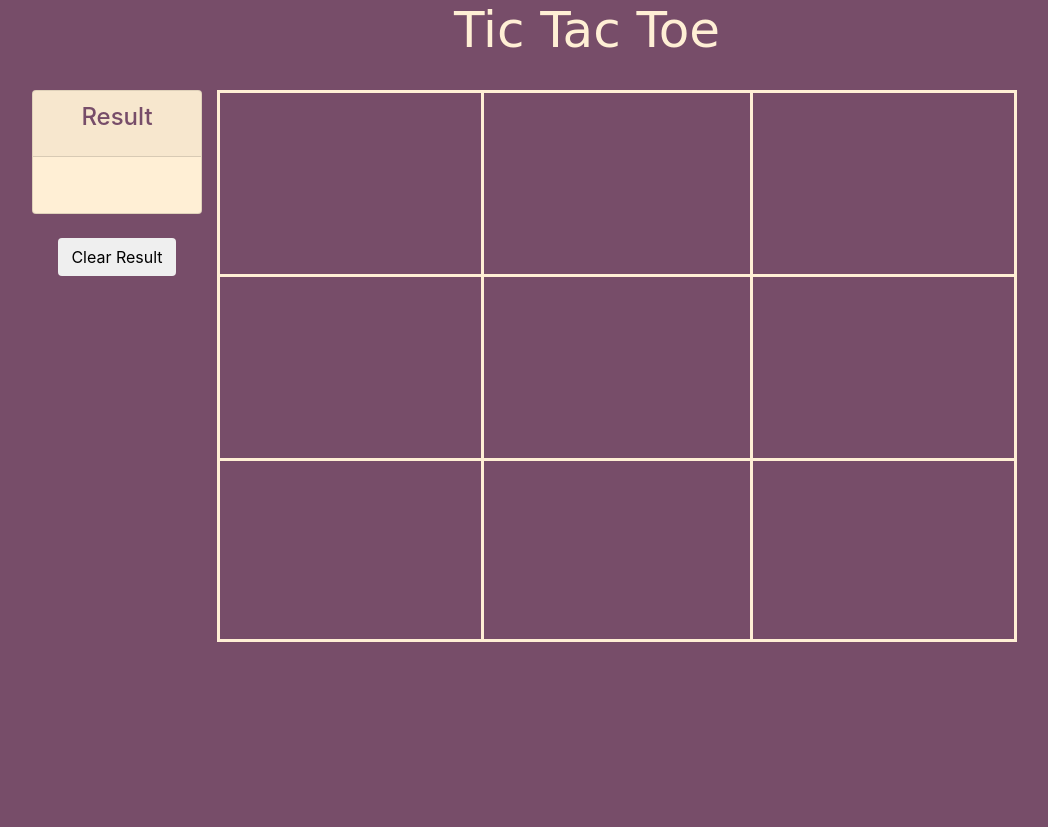
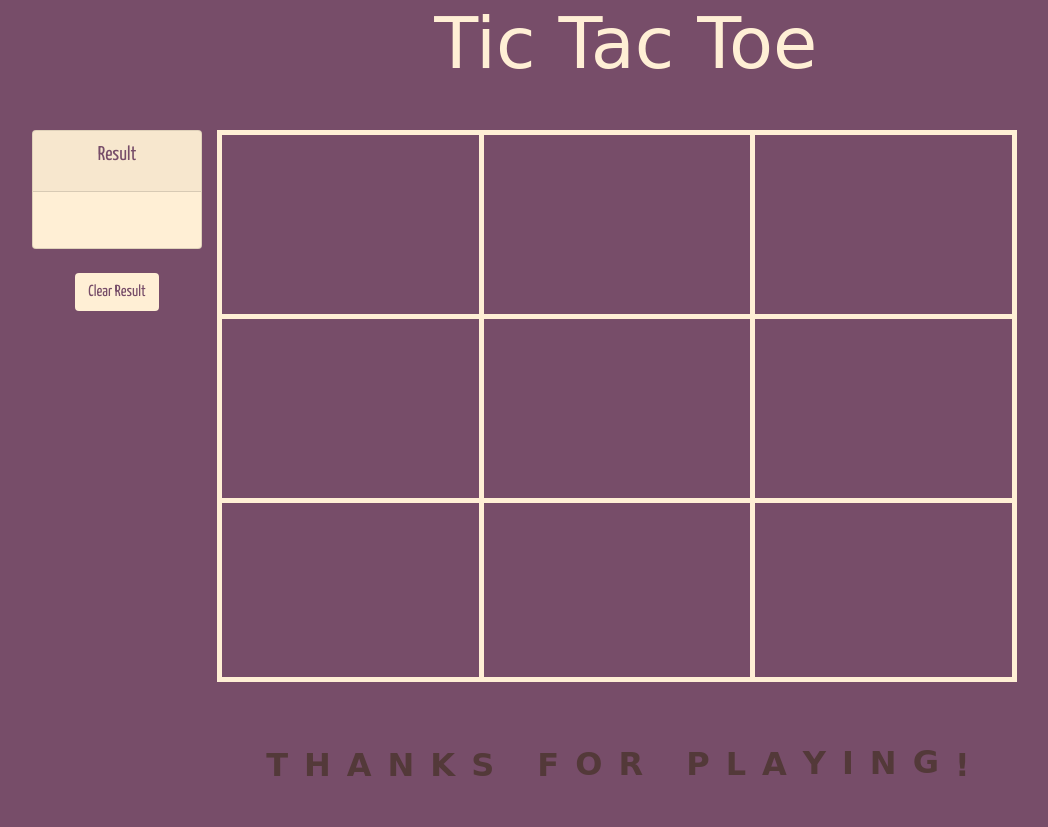
Before and after one commit to sn31/tic-tac-toe-game, a plain HTML site: page index.html in a window 1280 px wide. Shown: the whole page, without its empty margins (53-1101 px from the left). Before the commit the page ends 800 px from the top, so only its background shows below. Drawn offline with nearby package versions, Linux system fonts and the light colour scheme; a web font is replaced by a local one.

Commit message:
add bottom quote

```diff
--- a/css/styles.css
+++ b/css/styles.css
@@ -3,7 +3,7 @@
   height: 23vh;
   text-align: center;
   font-size: 130px;
-  border: 3px solid papayawhip;
+  border: 5px solid papayawhip;
   color: papayawhip;
 }
 .row {
@@ -14,21 +14,47 @@
    text-align: center;
    background-color: #774d69;
    color: papayawhip;
+   font-family: 'Fascinate Inline', cursive;
  }
 
 
 h1 {
-  font-family: 'Fascinate Inline', cursive;
-  font-size: 50px;
-  margin-bottom: 30px;
+  font-size: 4.5em;
+  margin-bottom: 0.6em;
+  margin-left: 7%;
 }
 
 .card {
   background-color: papayawhip;
   color:#774d69;
   text-align: center;
+  font-family: 'Yanone Kaffeesatz', sans-serif;
 }
 
 ul {
   padding: 0;
+  font-family: 'Yanone Kaffeesatz', sans-serif;
 }
+
+button {
+  border-color:papayawhip;
+  background-color: papayawhip;
+  color: #774d69;
+  font-family: 'Yanone Kaffeesatz', sans-serif;
+}
+
+.ml16 {
+  color: #533939;
+  padding: 40px 0;
+  font-weight: 800;
+  font-size: 2em;
+  text-transform: uppercase;
+  letter-spacing: 0.5em;
+  overflow: hidden;
+  margin-left: 7%;
+}
+
+.ml16 .letter {
+  display: inline-block;
+  line-height: 1em;
+}
--- a/index.html
+++ b/index.html
@@ -3,9 +3,10 @@
 
 <head>
   <meta charset="utf-8">
-  <link href="https://fonts.googleapis.com/css?family=Fascinate+Inline" rel="stylesheet">
+  <link href="https://fonts.googleapis.com/css?family=Fascinate+Inline|Yanone+Kaffeesatz" rel="stylesheet">
   <link href="css/bootstrap.css" rel="stylesheet" type="text/css" />
   <link href="css/styles.css" rel="stylesheet" type="text/css" />
+  <script src="https://cdnjs.cloudflare.com/ajax/libs/animejs/2.0.2/anime.min.js"></script>
   <script src="js/jquery-3.3.1.js"></script>
   <script src="js/scripts.js"></script>
   <title>Tic Tac Toe</title>
@@ -18,7 +19,7 @@
       <div class="col-md-3">
         <div class="card">
           <div class="card-header">
-            <h4 class="card-title">Result</h4>
+            <h5 class="card-title">Result</h5>
           </div>
           <div class="card-body">
             <ul id="result"></ul>
@@ -54,6 +55,7 @@
         <br>
       </div>
     </div>
+    <h3 class="ml16">Thanks for playing!</h3>
   </div>
 </body>
 
--- a/js/scripts.js
+++ b/js/scripts.js
@@ -72,8 +72,8 @@ Board.prototype.checkWinCondition = function () {
   return false;
 }
 
-Board.prototype.resetBoard = function() {
-  this.currentBoard =  [[], [], []];
+Board.prototype.resetBoard = function () {
+  this.currentBoard = [[], [], []];
 }
 Board.prototype.checkDrawCondition = function () {
   var j = 0;
@@ -108,13 +108,34 @@ $(document).ready(function () {
       newBoard.resetBoard();
     }
     else if (newBoard.checkWinCondition()) {
-     $("#result").append("Player " + Object.keys(players)[currentId] + " won!</br>");
-     $(".col-md-4").empty();
-     newBoard.resetBoard();
+      $("#result").append("Player " + Object.keys(players)[currentId] + " won!</br>");
+      $(".col-md-4").empty();
+      newBoard.resetBoard();
     }
   })
 
-  $("#clearResult").click(function() {
+  $("#clearResult").click(function () {
     $("#result").empty();
   })
+  // Wrap every letter in a span
+  $('.ml16').each(function () {
+    $(this).html($(this).text().replace(/([^\x00-\x80]|\w)/g, "<span class='letter'>$&</span>"));
+  });
+
+  anime.timeline({ loop: true })
+    .add({
+      targets: '.ml16 .letter',
+      translateY: [-100, 0],
+      easing: "easeOutExpo",
+      duration: 1400,
+      delay: function (el, i) {
+        return 30 * i;
+      }
+    }).add({
+      targets: '.ml16',
+      opacity: 0,
+      duration: 1000,
+      easing: "easeOutExpo",
+      delay: 1000
+    });
 });
```
